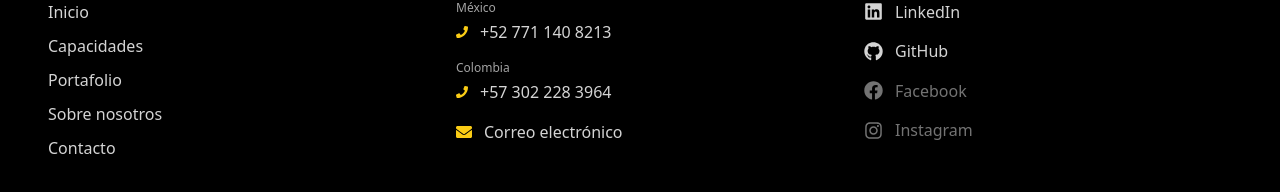
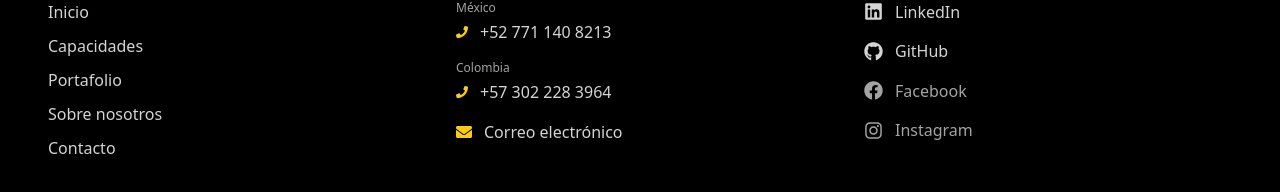
Before and after one commit to Rodro1975/Soporte-T-cnico-y-Soluciones-Tecnol-gicas, a Next.js app: page / in a window 1280 px wide. Shown: the part 5034-5226 px from the top of the page. Built offline with nearby package versions, Linux system fonts and the light colour scheme.

Commit message:
Mejora contraste y accesibilidad de redes sociales en el footer

```diff
--- a/app/components/Footer.js
+++ b/app/components/Footer.js
@@ -186,7 +186,7 @@ export default function Footer() {
                   ) : (
                     <span
                       title="Próximamente"
-                      className="inline-flex items-center gap-3 text-sm md:text-base text-neutral-500"
+                      className="inline-flex items-center gap-3 text-sm md:text-base text-neutral-400"
                     >
                       <Icon size={19} aria-hidden="true" />
                       {name}
```
